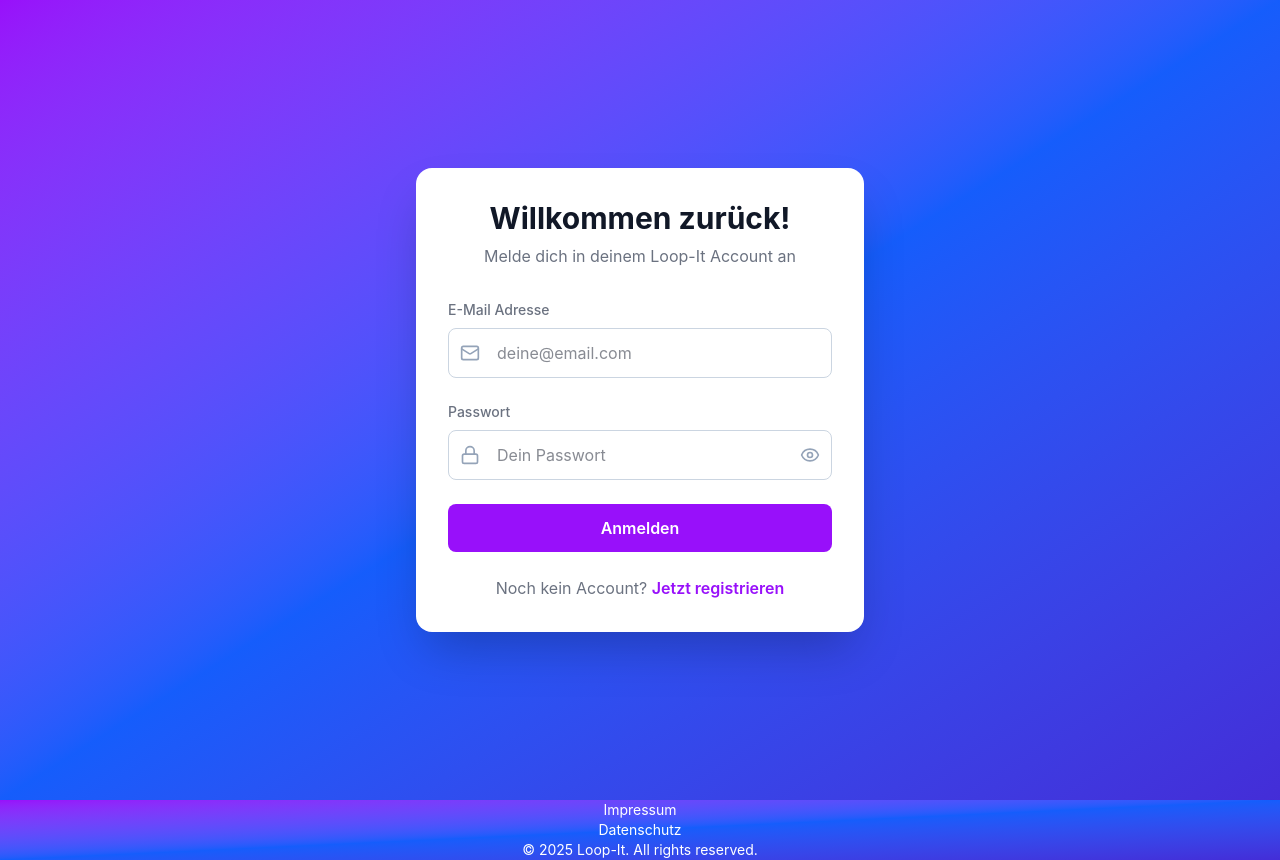
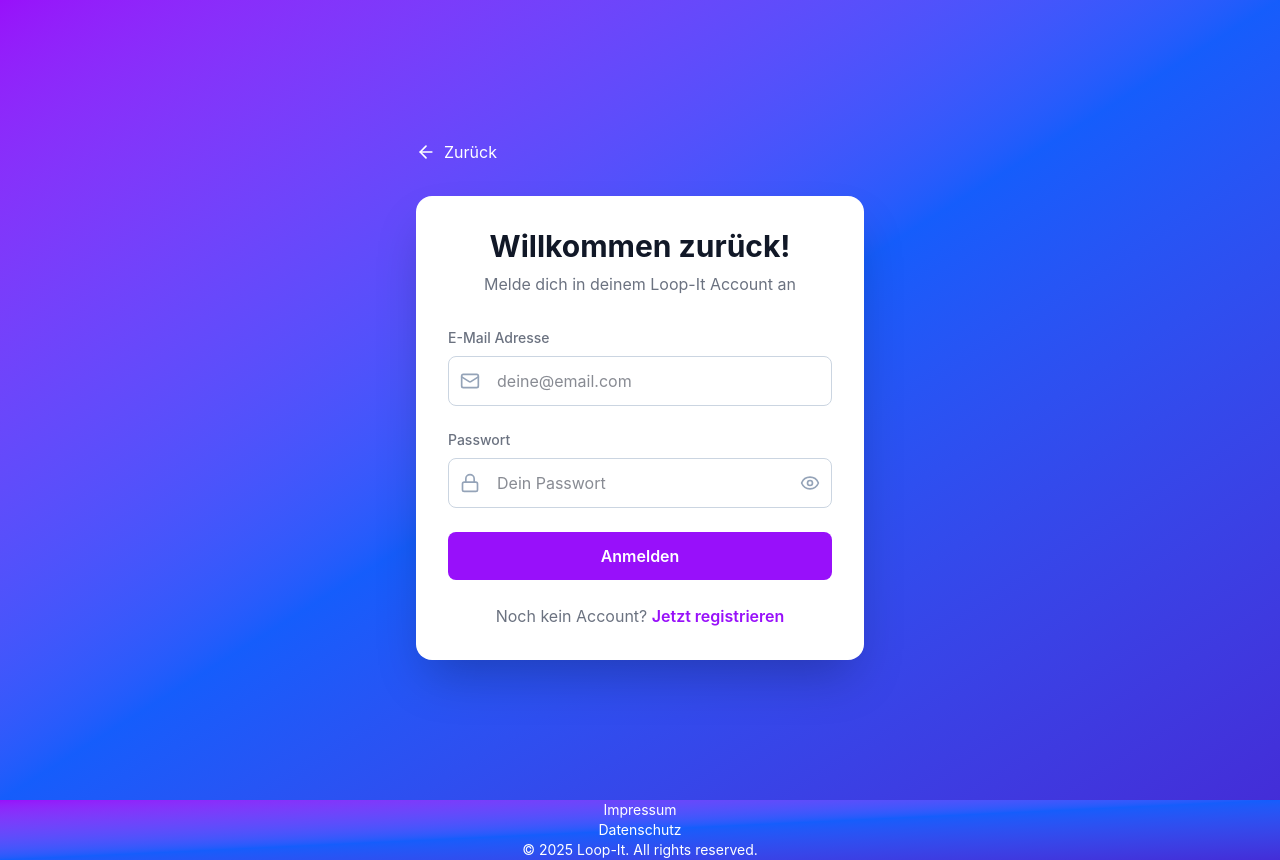
Before and after one commit to Loop-It-Project/Loop-It, a React (Vite) app in the folder frontend/: page /login in a window 1280 px wide. Built offline with nearby package versions, Linux system fonts and the light colour scheme; no server answers.

Commit message:
debugging frontend

```diff
--- a/frontend/src/pages/Hobbies.jsx
+++ b/frontend/src/pages/Hobbies.jsx
@@ -1,6 +1,6 @@
 import { useState } from 'react';
 import { Link, useNavigate } from 'react-router-dom';
-import BackButton from '../components/BackButton';
+import BackButton from '../components/Backbutton';
 
 const Hobbies = ({ onNavigate }) => {
   const navigate = useNavigate();
--- a/frontend/src/pages/Imprint.jsx
+++ b/frontend/src/pages/Imprint.jsx
@@ -1,10 +1,10 @@
-// import BackButton from '../components/BackButton';
+import BackButton from '../components/Backbutton';
 
 const Imprint = () => {
   return (
     <div className="bg-gradient-to-br from-purple-600 via-blue-600 to-indigo-700">
       <div className="min-h-screen max-w-4xl w-full text-center mx-auto p-4">
-        {/* <BackButton /> */}
+        <BackButton />
       </div>
     </div>
   );
--- a/frontend/src/pages/Login.jsx
+++ b/frontend/src/pages/Login.jsx
@@ -1,7 +1,7 @@
 import { useState } from 'react';
 import { Link, useNavigate } from 'react-router-dom';
 import { Eye, EyeOff, Mail, Lock } from 'lucide-react';
-// import BackButton from '../components/BackButton';
+import BackButton from '../components/Backbutton';
 
 const Login = ({ onLogin }) => {
   const navigate = useNavigate();
@@ -91,7 +91,7 @@
       <div className="max-w-md w-full">
 
         {/* Back Button */}
-        {/* <BackButton /> */}
+        <BackButton />
 
         {/* Login Card */}
         <div className="bg-card rounded-2xl p-8 shadow-2xl">
--- a/frontend/src/pages/PrivacyPolicy.jsx
+++ b/frontend/src/pages/PrivacyPolicy.jsx
@@ -1,11 +1,11 @@
-// import BackButton from '../components/BackButton';
+import BackButton from '../components/Backbutton';
 
 const PrivacyPolicy = () => {
   return (
     <div className="bg-gradient-to-br from-purple-600 via-blue-600 to-indigo-700">
       <div className="min-h-screen max-w-4xl w-full text-center mx-auto p-4">
         <div>
-          {/* <BackButton /> */}
+          <BackButton />
         </div>
         <h1 className="text-2xl font-bold mb-4">Datenschutz</h1>
         <p className="mb-2">
--- a/frontend/src/pages/Register.jsx
+++ b/frontend/src/pages/Register.jsx
@@ -1,7 +1,7 @@
 import { useState } from 'react';
 import { Link, useNavigate } from 'react-router-dom';
 import { ArrowLeft, Eye, EyeOff, Mail, Lock, User } from 'lucide-react';
-// import BackButton from '../components/BackButton';
+import BackButton from '../components/Backbutton';
 
 const Register = ({ onLogin }) => {
   const navigate = useNavigate();
@@ -151,7 +151,7 @@
     <div className="min-h-screen bg-gradient-to-br from-purple-600 via-blue-600 to-indigo-700 flex items-center justify-center px-6 py-8">
       <div className="max-w-md w-full">
         {/* Back Button */}
-        {/* < BackButton /> */}
+        < BackButton />
 
         {/* Register Card */}
         <div className="bg-card rounded-2xl p-8 shadow-2xl">
```
